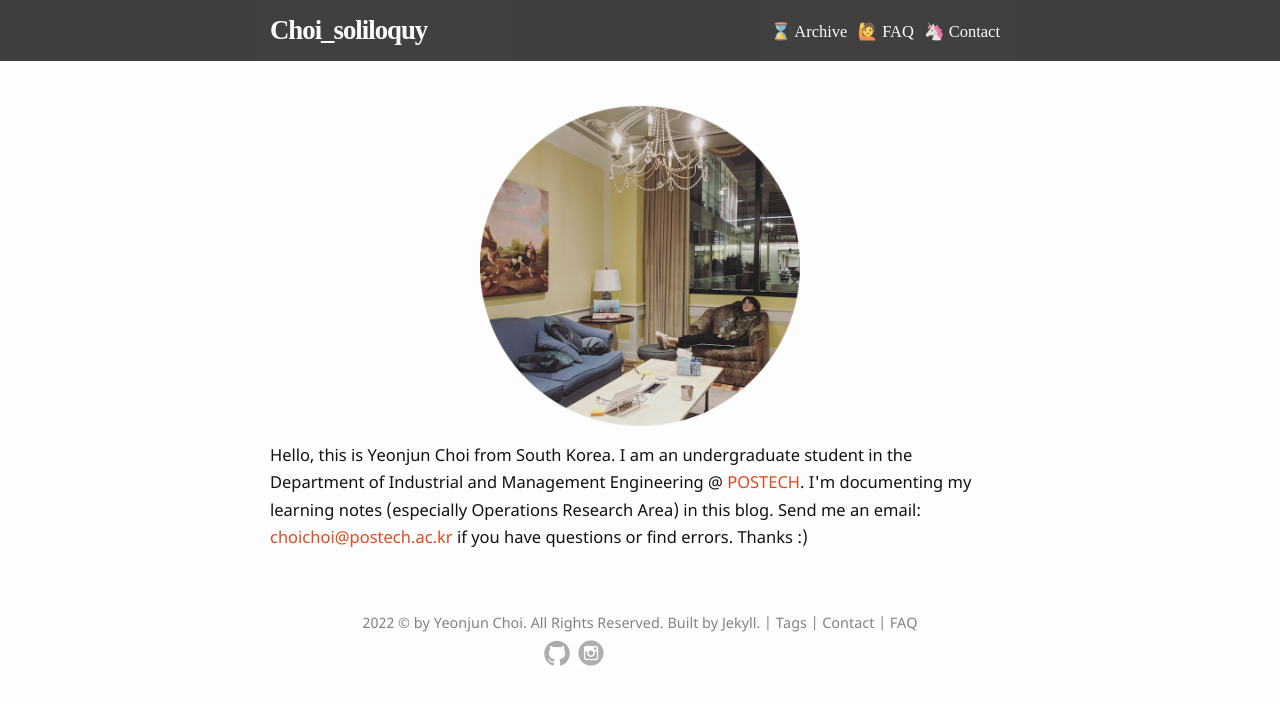
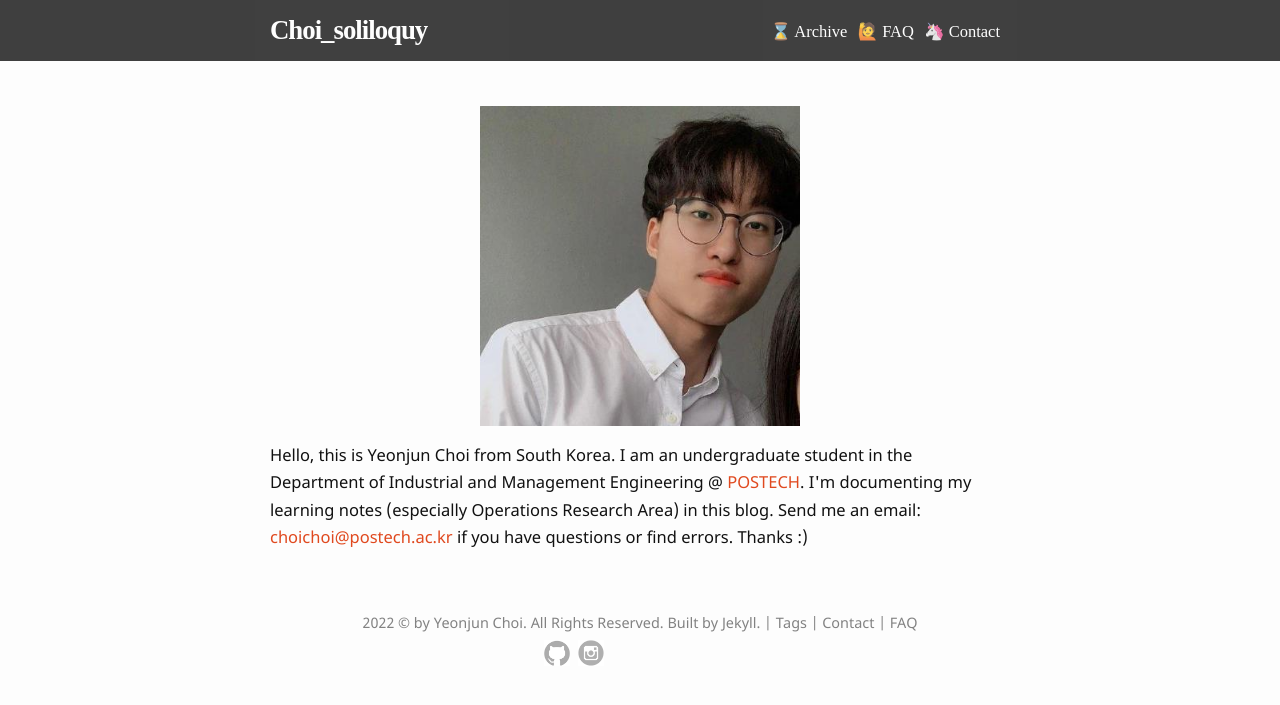
Before and after one commit to choipostech/choipostech.github.io, a Jekyll site: the page built from contact.html, in a window 1280 px wide. Shown: the top 705 px of the page. Built offline with Jekyll 4.4.1, drawn with Linux system fonts in a browser that asks for light colours; some web fonts are replaced.

Commit message:
Update contact.html

```diff
--- a/contact.html
+++ b/contact.html
@@ -4,7 +4,7 @@ layout: default
 
 <div class='other-pages'>
 
-	<img src="{{ '/assets/images/profile_photo.png' | relative_url }}" width="320" height="320" />
+	<img src="{{ '/assets/images/profile_choi.jfif' | relative_url }}" width="320" height="320" />
 
 	<p></p>
 	<p>Hello, this is Yeonjun Choi from South Korea. I am an undergraduate student in the Department of Industrial and Management Engineering @ <a href="https://postech.ac.kr/eng/" target="_blank">POSTECH</a>. I'm documenting my learning notes (especially Operations Research Area) in this blog. Send me an email: <a href="mailto:choichoi@postech.ac.kr">choichoi@postech.ac.kr</a> if you have questions or find errors. Thanks :)</p>
```
